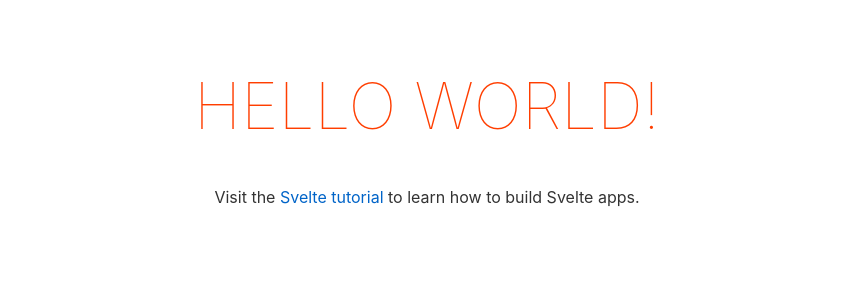
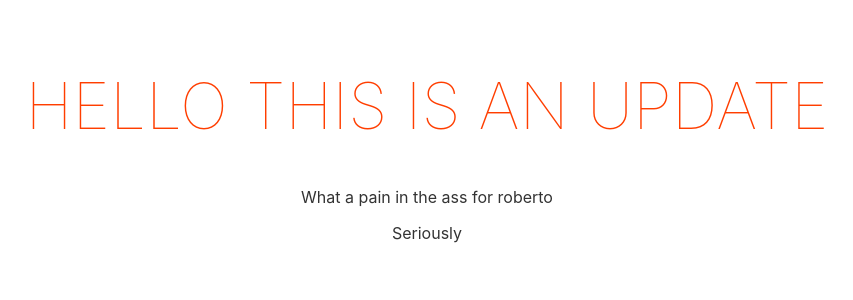
Before and after one commit to joeljih/joeljih.github.io, a Svelte app: page / in a window 1280 px wide. Shown: the top 300 px of the page, without its empty margins (213-1066 px from the left). Built offline with nearby package versions, Linux system fonts and the light colour scheme.

Commit message:
1.7 Changes???

```diff
--- a/src/App.svelte
+++ b/src/App.svelte
@@ -1,10 +1,12 @@
 <script>
 	export let name;
+	let userName = "roberto";
 </script>
 
 <main>
-	<h1>Hello {name}!</h1>
-	<p>Visit the <a href="https://svelte.dev/tutorial">Svelte tutorial</a> to learn how to build Svelte apps.</p>
+	<h1> Hello this is an update </h1>
+	<p> What a pain in the ass for {userName} </p>
+	<p> Seriously </p>
 </main>
 
 <style>
```
